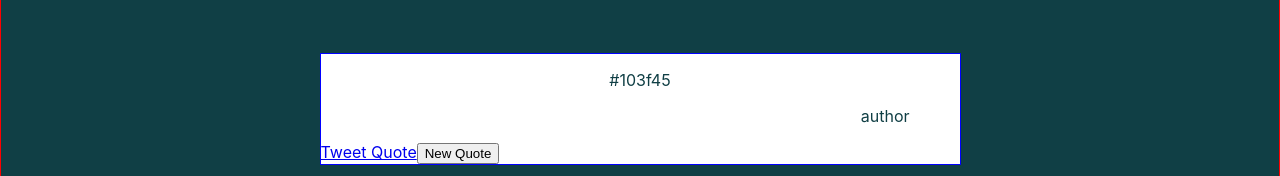
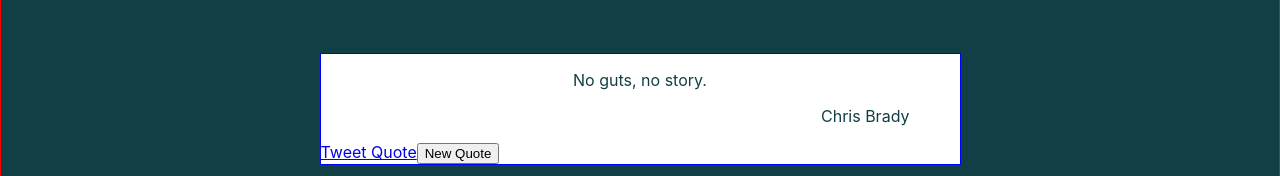
Before and after one commit to indigorose/random_quote_machine, a React (Create React App) app: page / in a window 1280 px wide. Shown: the part 148-324 px from the top of the page. Built offline with nearby package versions, Linux system fonts and the light colour scheme.

Commit message:
Update random quote change

```diff
--- a/src/components/quote.js
+++ b/src/components/quote.js
@@ -7,30 +7,24 @@ const Quote = () => {
     const randomColor = '#' + Math.floor(Math.random() * 16777215).toString(16);
     setColor(randomColor);
   };
-  // var randomNumber = Math.floor(Math.random() * 21)
-  const [quotes, setQuotes] = useState(data);
+  const [randomNumber, setRandomNumber] = useState(0);
   const generateNumber = () => {
     const randomNumber = Math.floor(Math.random() * data.length);
-    setQuotes(randomNumber);
+    setRandomNumber(randomNumber);
   };
+
   // TODO - Need to sort out the background and the text. - DONE!
-  // TODO - Change the quote randomly. Data has already be added.
+  // TODO - Change the quote randomly. Data has already be added.- DONE!
 
   return (
     <>
       <div className="container" style={{ backgroundColor: `${color}` }}>
         <div className="container--quote-box" id="quote-box">
-          <p
-            id="text"
-            style={{ color: `${color}` }}
-            key={quotes[generateNumber]}
-          >
-            {' '}
-            {quotes[generateNumber]}
-            {color}
+          <p id="text" style={{ color: `${color}` }}>
+            {data[randomNumber].quote}
           </p>
           <p id="author" style={{ color: `${color}` }}>
-            author
+            {data[randomNumber].name}
           </p>
           <a
             href="http://twitter.com/intent/tweet"
@@ -39,7 +33,13 @@ const Quote = () => {
           >
             Tweet Quote
           </a>
-          <button id="new-quote" onClick={generateColor}>
+          <button
+            id="new-quote"
+            onClick={() => {
+              generateColor();
+              generateNumber();
+            }}
+          >
             New Quote
           </button>
         </div>
```
